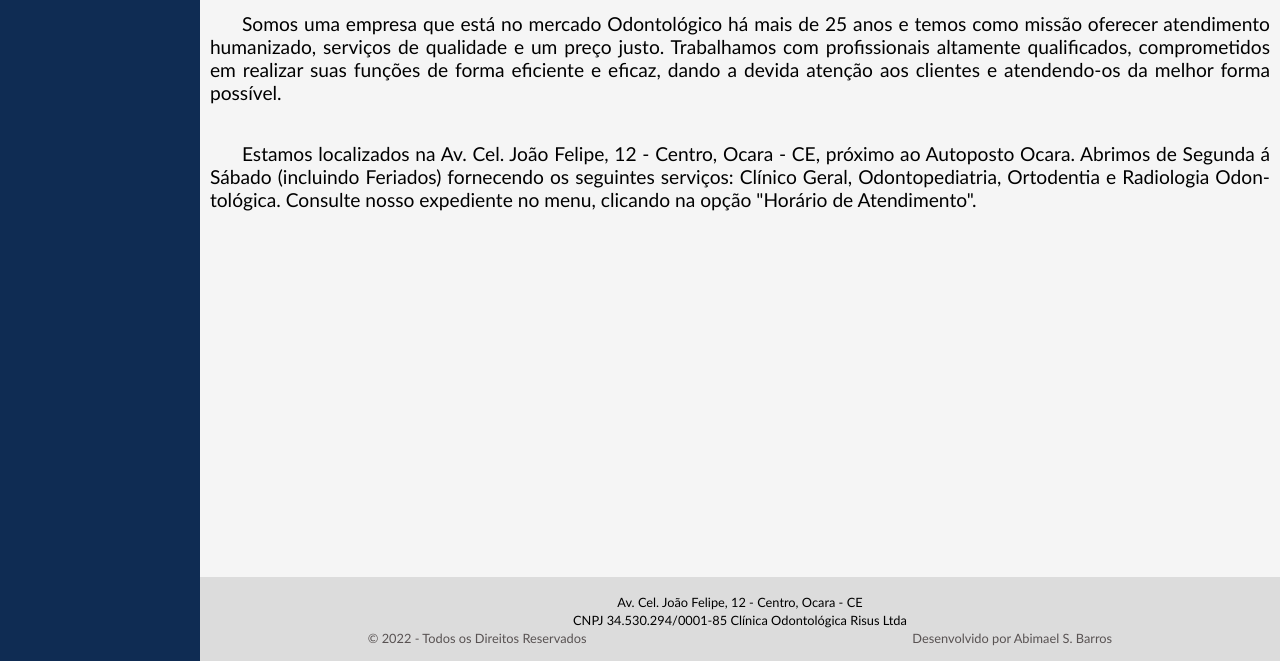
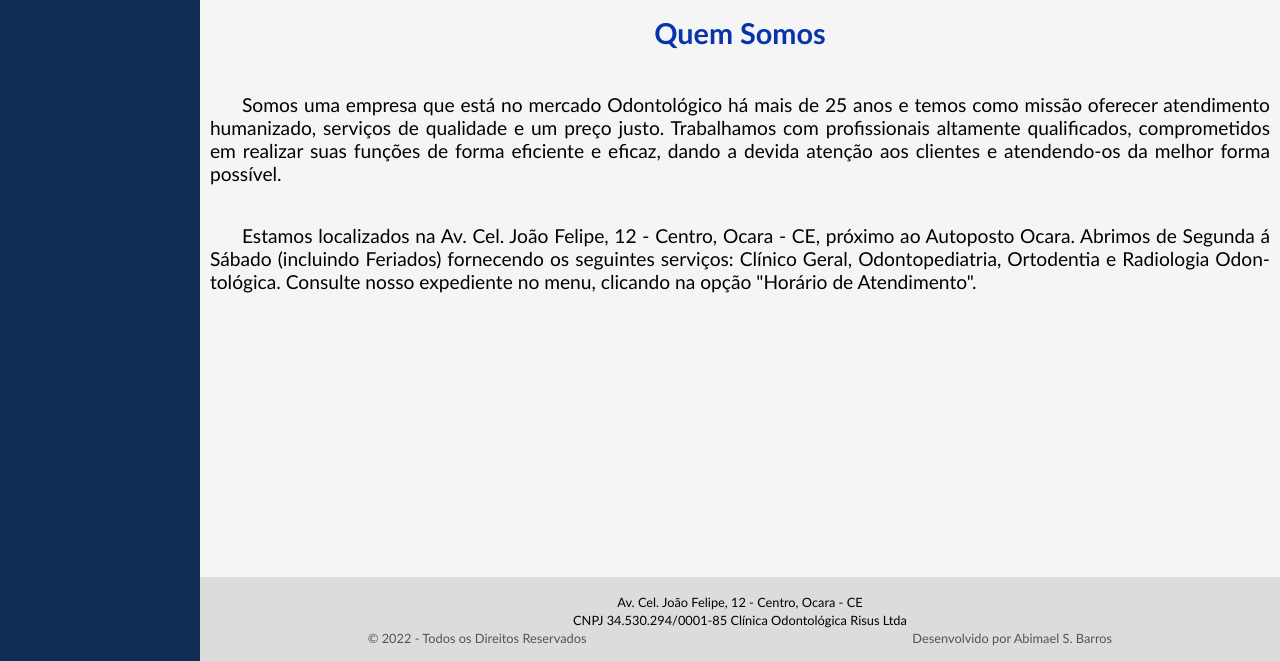
Before and after one commit to AbimaelSB/clinica-risus, a plain HTML site: page about.html in a window 1280 px wide. Shown: the part 139-800 px from the top of the page. Drawn offline with Linux system fonts and the light colour scheme.

Commit message:
subtituído tag section pela tag main adicionados subtítulos às páginas Quem Somos, Fale Conosco e Horário de Atendimento adicianada classe subtitle ao arquivo CSS

```diff
--- a/about.html
+++ b/about.html
@@ -25,10 +25,11 @@
           <h1>Clínica Odontológica Risus</h1>
         </div>
       </header>
-      <section class="flex hyphenate">
+      <main class="flex hyphenate">
+        <h2 class="subtitle">Quem Somos</h2>
         <p>Somos uma empresa que está no mercado Odontológico há mais de 25 anos e temos como missão oferecer atendimento humanizado, serviços de qualidade e um preço justo. Trabalhamos com profissionais altamente qualificados, comprometidos em realizar suas funções de forma eficiente e eficaz, dando a devida atenção aos clientes e atendendo-os da melhor forma possível.</p>
         <p>Estamos localizados na Av. Cel. João Felipe, 12 - Centro, Ocara - CE, próximo ao Autoposto Ocara. Abrimos de Segunda á Sábado (incluindo Feriados) fornecendo os seguintes serviços: Clínico Geral, Odontopediatria, Ortodentia e Radiologia Odontológica. Consulte nosso expediente no menu, clicando na opção "Horário de Atendimento".</p>
-      </section>
+      </main>
       <footer>
         <p>Av. Cel. João Felipe, 12 - Centro, Ocara - CE</p>
         <p>CNPJ 34.530.294/0001-85 Clínica Odontológica Risus Ltda</p>
--- a/css/style.css
+++ b/css/style.css
@@ -232,6 +232,12 @@ table tr td:nth-child(1){
   hyphens: auto;
 }
 
+.subtitle{
+  color: #0933aa;
+  text-align: center;
+  text-indent: 0;
+}
+
 @media(max-width: 600px){
   .container{
     flex-direction: column;
```
Also changed, not shown: contact.html (+3 -2 lines), expedient.html (+3 -2 lines), index.html (+2 -2 lines).
